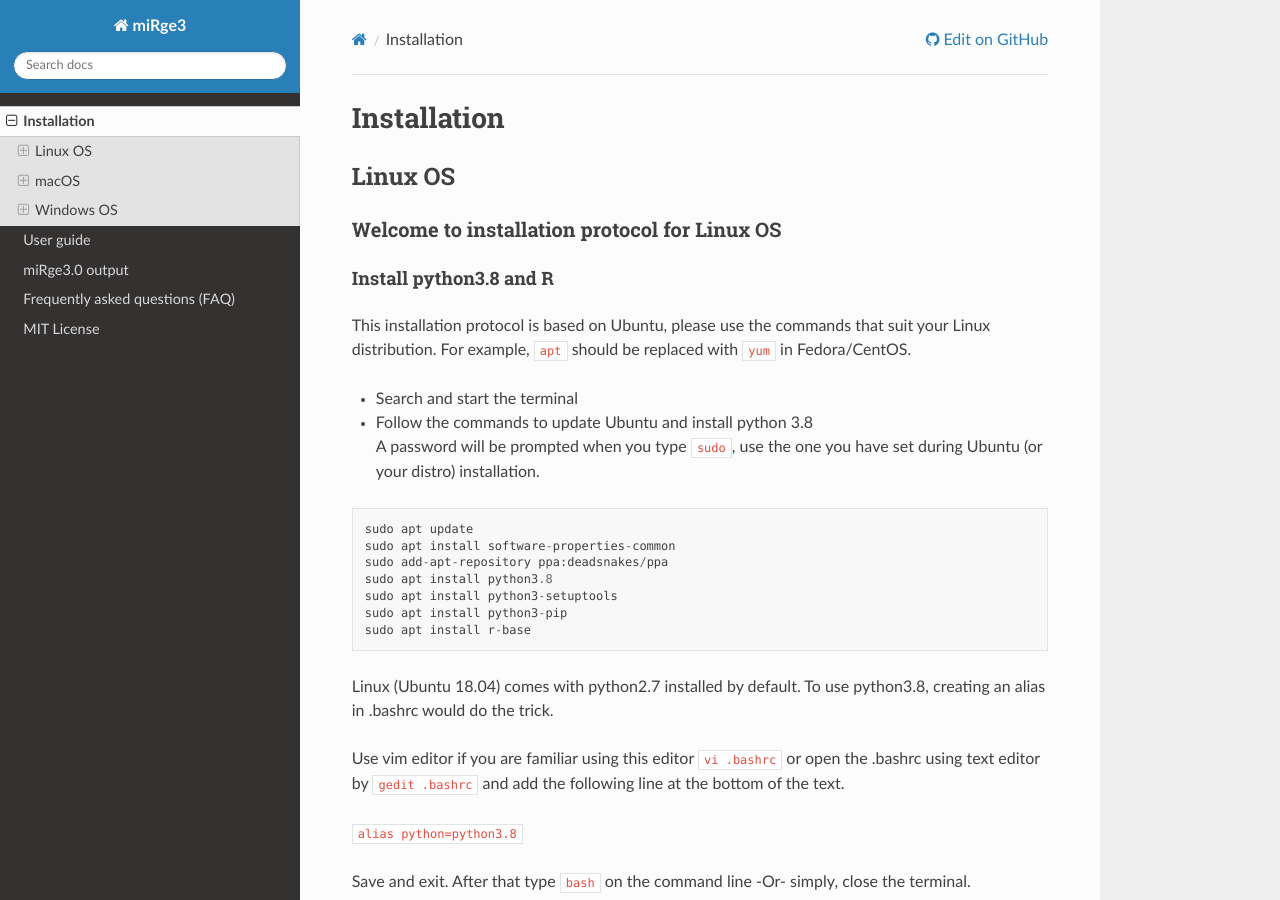
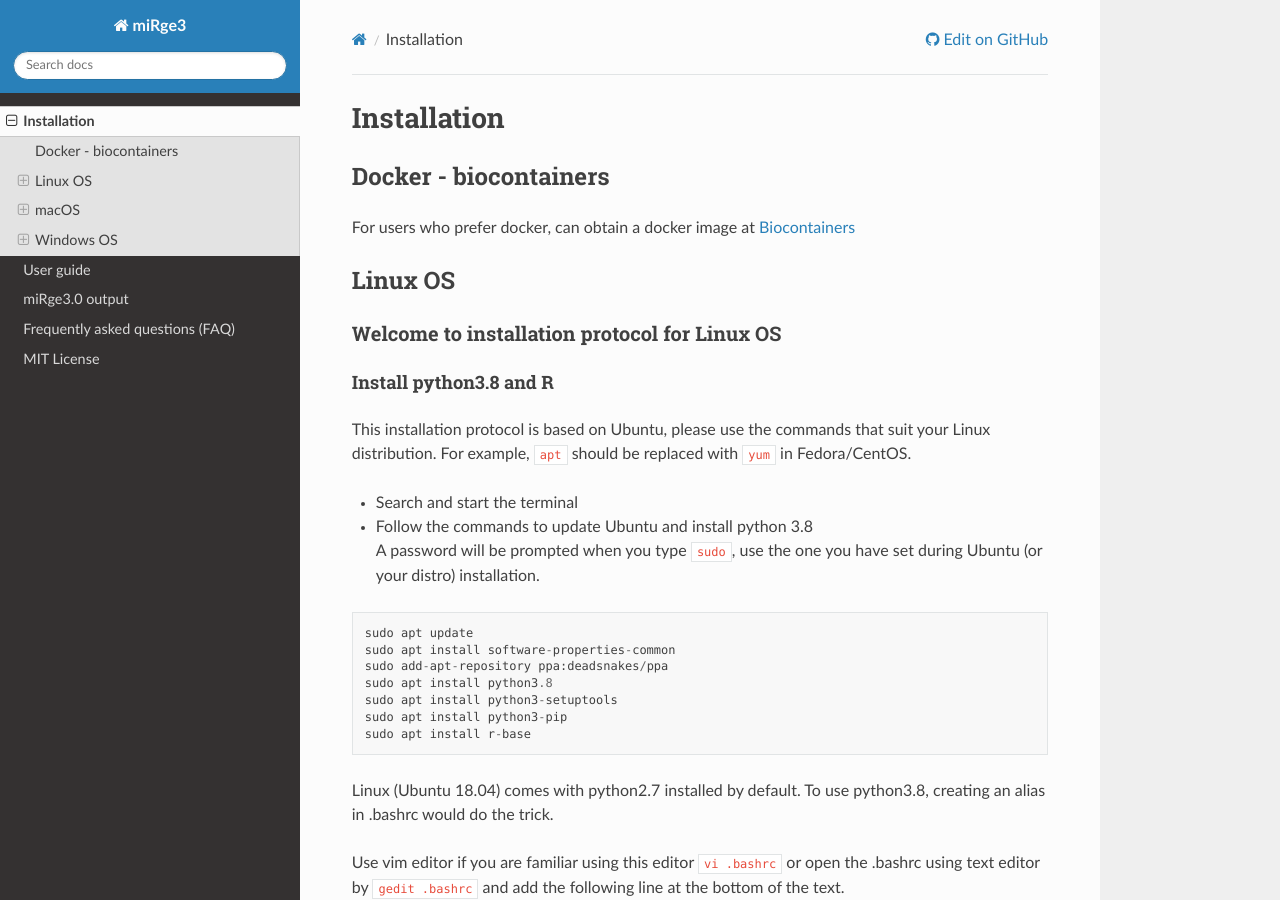
Before and after one commit to mhalushka/miRge3.0, a Sphinx documentation site: the page built from docs/source/installation.md, in a window 1280 px wide and 900 px high. Built offline with Sphinx 7.4.7 and the Read the Docs theme 2.0.0, drawn with Linux system fonts in a browser that asks for light colours.

Commit message:
Update installation.md
Added a link to docker image

```diff
--- a/docs/source/installation.md
+++ b/docs/source/installation.md
@@ -1,4 +1,7 @@
 # Installation
+
+## Docker - biocontainers
+For users who prefer docker, can obtain a docker image at [Biocontainers](https://quay.io/repository/biocontainers/mirge3?tab=info)
 
 ## Linux OS
 
```
